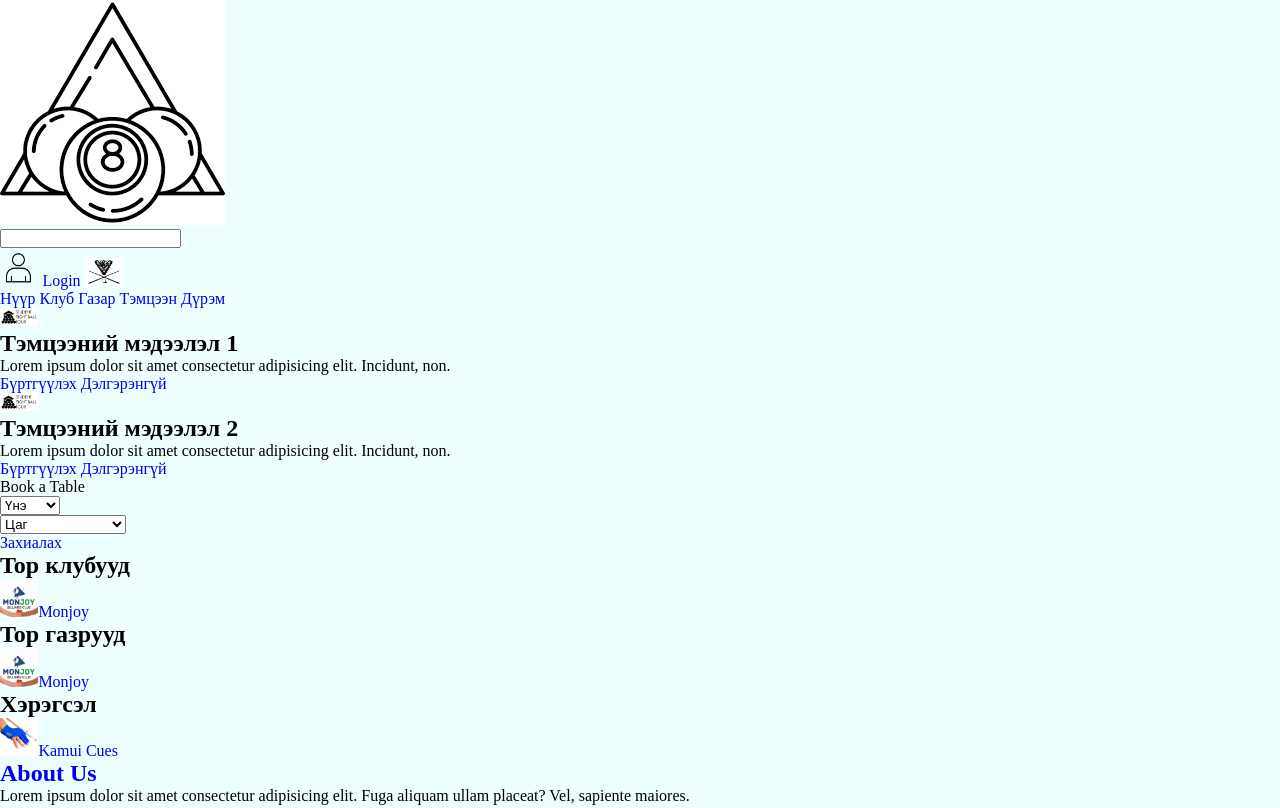
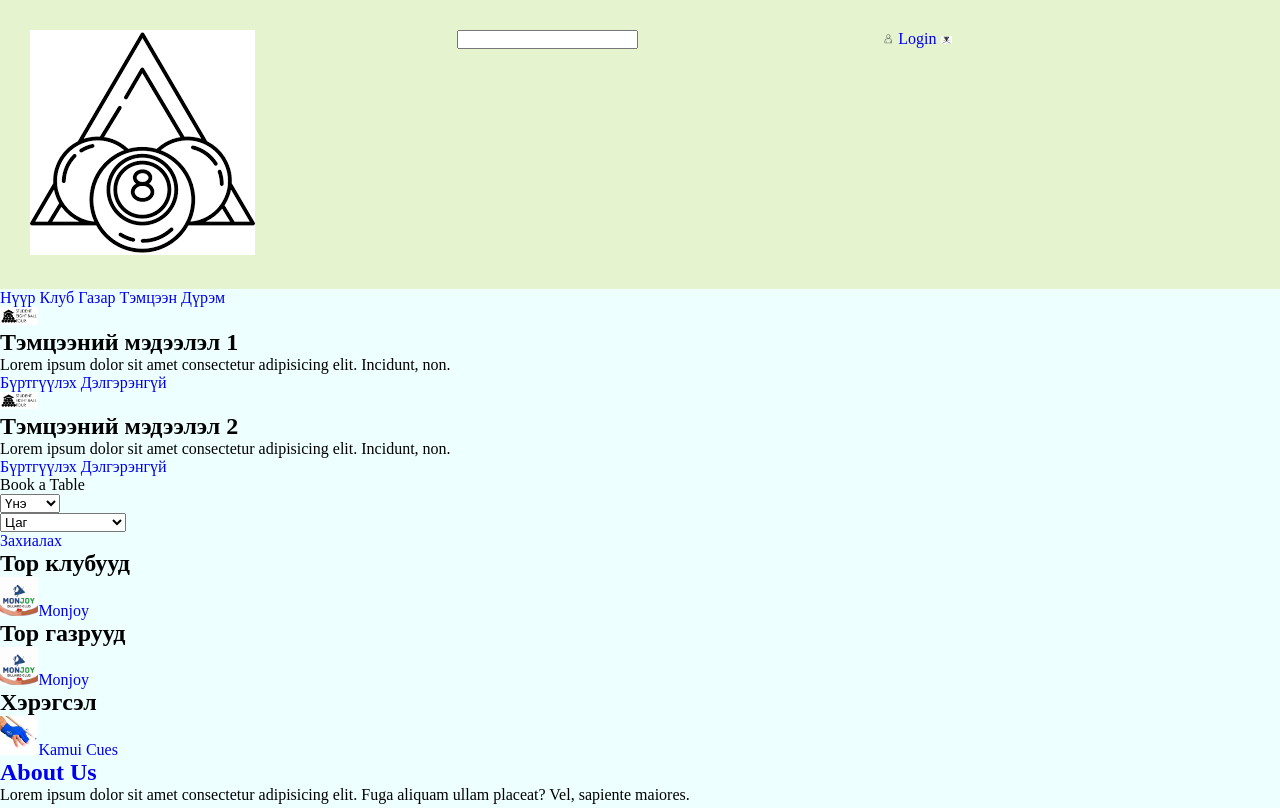
Before and after one commit to nemheee/1234, a plain HTML site: page index.html in a window 1280 px wide. Shown: the top 808 px of the page. Drawn offline with Linux system fonts and the light colour scheme.

Commit message:
Update index.html

```diff
--- a/index.html
+++ b/index.html
@@ -12,7 +12,7 @@
 <body>
 <header>
     <nav>
-        <div>
+        <div class="flex-container">
             <ul>
                 <li>
                     <a href="./index.html"><img src="./img/386853998_6604815339617761_7873882641924711027_n.png" alt="Logo"></a>
```
